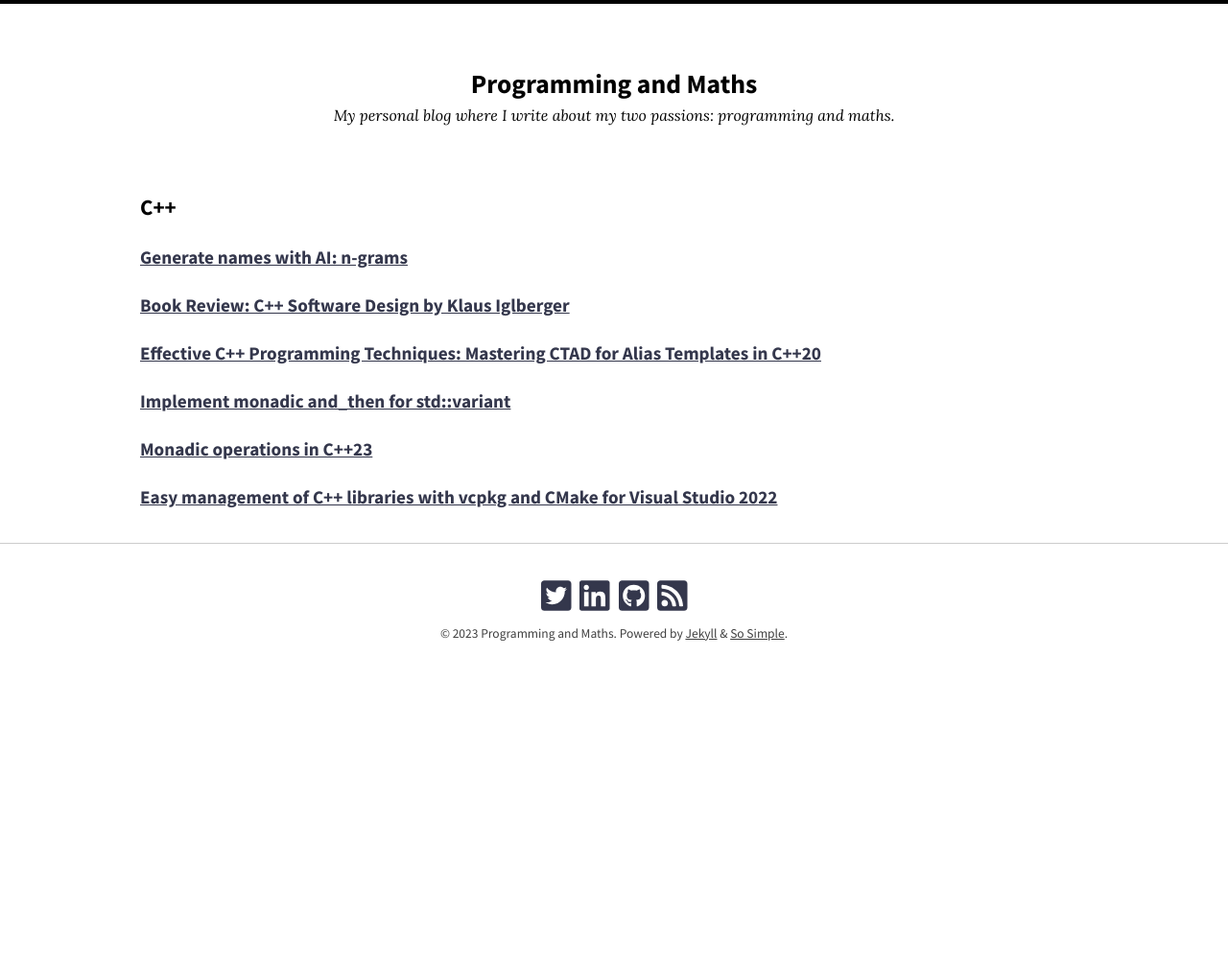
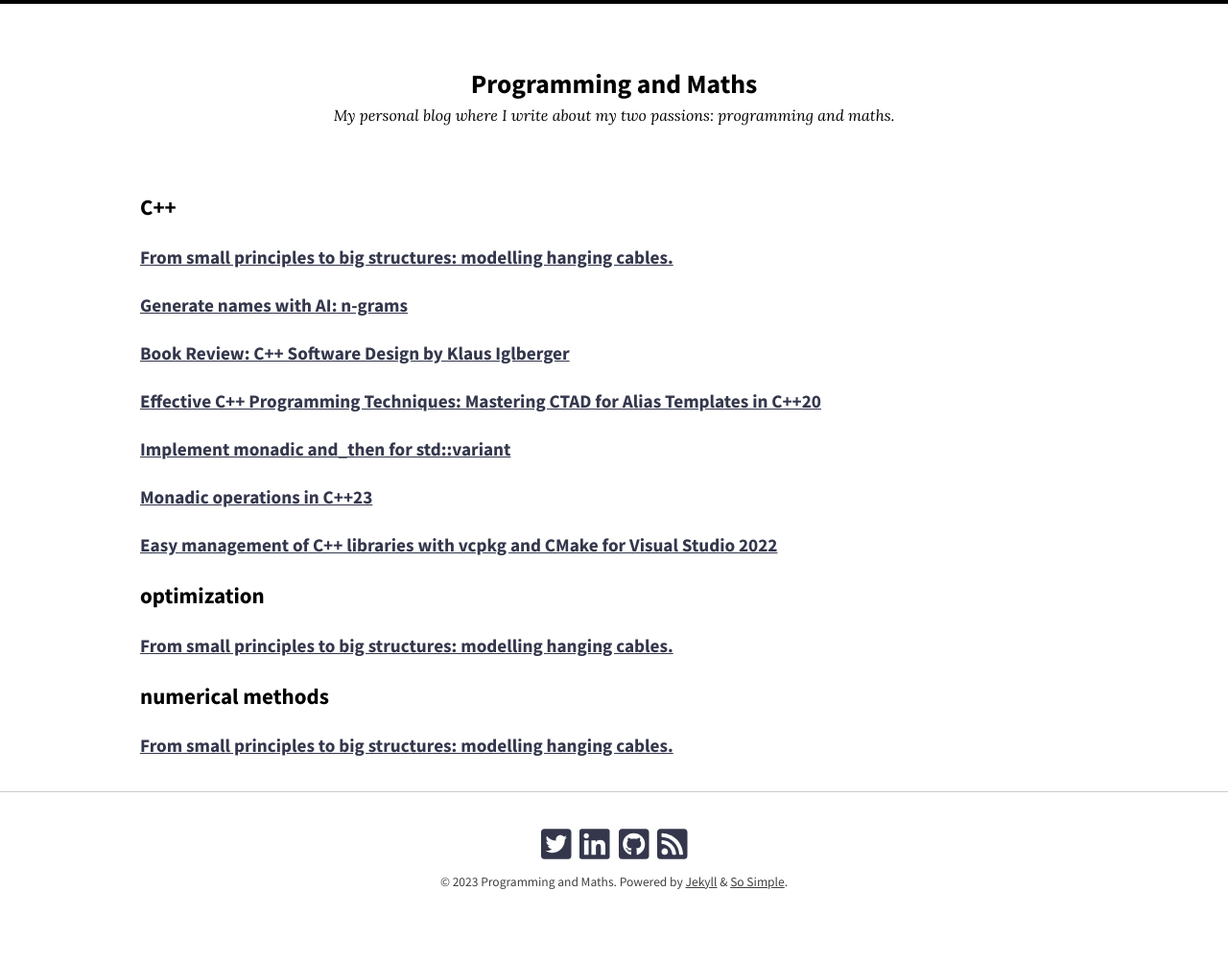
Before and after one commit to NikBomb/buildsucceded, a Jekyll site: the page built from categories.md, in a window 1280 px wide. Shown: the whole page at 96% size. Built offline with Jekyll 4.4.1, drawn with Linux system fonts in a browser that asks for light colours; nearby versions of some CDN libraries; before the commit the page ends 900 px from its top, so only the background shows below that; part of the change alters nothing that is shown.

Commit message:
Publish post on catenary

````diff
--- a/_layouts/default.html
+++ b/_layouts/default.html
@@ -19,4 +19,14 @@
     {% include scripts.html %}
   </body>
 
+  <script type="text/x-mathjax-config">
+    MathJax.Hub.Config({
+      tex2jax: {
+        inlineMath: [['$','$'], ['\\(','\\)']],
+        processEscapes: true
+      }
+    });
+    </script>
+    <script src="https://cdnjs.cloudflare.com/ajax/libs/mathjax/2.7.0/MathJax.js?config=TeX-AMS-MML_HTMLorMML" type="text/javascript"></script>
+
 </html>
--- /dev/null
+++ b/_posts/2023-06-11-catenary.markdown
@@ -0,0 +1,198 @@
+---
+layout: post
+title:  "From small principles to big structures: modelling hanging cables."
+date:   2023-07-3 08:00:00 +0000
+categories: [C++, optimization, numerical methods]
+---
+
+## Introduction
+
+I remember my first walk in one of the residential neighbourhoods of Oxford. One of the things that most struck me were the electric hanging cables from wooden poles.
+
+![](/assets/images/Hanging_cables.jpg)
+
+This intricate web of hanging wires over my head caught my imagination at the time, and still does today.
+
+The scientific debate on the shape that cables take as a result of gravity has span centuries, with contribution from Galileo to Bernoulli.
+
+For a long time it was taught that hanging cables would form parabolas, but a rigorous analysis of the problem from Bernoulli showed that indeed the shape is a hyperbolic cosine, since then called catenary. [proof](https://proofwiki.org/wiki/Equation_of_Catenary)
+
+The analysis is formally correct however is limited to cables with constant mass, and is not simply applicable to webs, and more complicated problems like varying mass etc.
+
+Thankfully we now live the mighty era of computers, and in this post I will outline a strategy able to model hanging cables, using first principles.
+
+I will first break down the problem in small atomic units, that when put together will result in catenaries.
+
+
+## The physical model
+
+In absence of wind and other forces a cable hanging between 2 points A and B is at rest. This is a result of the first principle of dynamics by Newton. In simpler terms, the resultant of the forces acting on any section of the cable however small is zero:
+
+ ![Equilibrium](/assets/images/catenary/Equilibrium.png){:style="display:block; margin-left:auto; margin-right:auto"}
+
+In equation format:
+
+ $$\sum F_x =  T_{xr} - T_{xl} = 0 $$
+
+ $$\sum F_y =   T_{yr} + T_{yl} - mg = 0 $$
+
+ These two equation basically say the the tensions in the cable have to equilibrate the mass of that section. Now that we have a simple understanding, of how a section of behaves, we can slice up the whole cable and for every section draw the tensions and the weights.
+
+ ![Slice](/assets/images/catenary/Slice.png)
+
+### The weight force
+
+If we have a cable of initial length $$L$$ we can divide it in $$n$$ elements of length $$dl = \frac{L}{n}$$ if we imagine the linear density of the cable to be constant $$\rho$$ Every element will have a mass of
+
+$$dm = \rho * dl$$
+
+Therefore the weight acting on every section of the cable will be
+
+$$dw = dm * g$$
+
+### The tension force
+
+If you take a cable and try to stretch it, you will feel a resisting force in your arm, that is the cable tension. We will make the simplest assumption, that is that if double the force, you will feel twice the resistance from the cable, i.e. the cable has a linear response.
+
+$$T_x = k * l_x$$
+
+$$T_y = k * l_y$$
+
+The equations above tell us that if we apply a force on a cable of inital length $l$ it will resist with a force equal and opposite. This force is proportional to the material property $k$, the higher this constant the smaller the material stretch. In the equations above $l_x$ and $l_y$ are the lengths in the $x$ and $y$ direction. In this simulation they will be the $x$ and $y$ coordinates of two consecutive sections of the cable.
+
+This type of spring is called a zero length [spring](https://en.wikipedia.org/wiki/Lucien_LaCoste).
+
+### Connecting two springs
+
+At any internal section of the cable we will have two forces coming from the left and the right spring, so for a movement in the positive $x$ direction of a cable section the equilibrium will be:
+
+![x-equil](/assets/images/catenary/x-equil.png){:style="display:block; margin-left:auto; margin-right:auto"}
+
+$$k * x_{i - 1}  -2 * k * x_i - k * x_{i +1} = 0 \tag{1}\label{1}$$
+
+At the same time in the y direction:
+
+![y-equil](/assets/images/catenary/y-equil.png){:style="display:block; margin-left:auto; margin-right:auto"}
+
+$$ k * y_{i - 1} -2 * k * y_i + k * y_{i +1} - dm*g = 0 \tag{2}\label{2}$$
+
+
+
+## Solving the problem
+
+Armed with $\eqref{1}$ and $\eqref{2}$ we can now solve the problem of finding the shape of a cable under its own weight.
+
+![y-equil](/assets/images/catenary/Geometry.png){:style="display:block; margin-left:auto; margin-right:auto"}
+
+We define a cable of lenght $L$, discretized with $N$ elements of length $L_{el}$ in a straigth position, at $y=0$. The cable has a stiffnes $k$ and a density $\rho$. Obviously in this starting position the equilibrium is not respected and equation $\eqref{2}$ will have a non-zero value.
+
+Our intuitiution is that we need to pull the cable down to generate a force equal and opposite to the weight of the cable, however how do we define this amount of displacement?
+
+One way to do it, would be to randomly assign a position to every section of the cable, and hope for the best, however there is a clever way to go about it.
+
+### Optimization using gradient descent
+
+As a recap, our objective is to find for every section of the cable a position $(x,y)$ such that the elastic force of the cable is in static equilibrium with the weight of the cable.
+
+So given a configuration we can define the error as:
+
+$$ \sum^{n - 1 }_{1}(k * x_{i - 1}  -2 * k * x_i - k * x_{i + 1})^2 +  (k * y_{i - 1} -2 * k * y_i + k * y_{i + 1} - dm*g)^2 = E \tag{3}\label{3}$$
+
+In $\eqref{3}$ $E$ is the level of error. The error is 0 if and only if the two contributions are 0, which means that equation $\eqref{1}$ and $\eqref{2}$ are satisfied. The sum runs over the internal nodes of the cable since the boundaries are fixed.
+
+To minimize the error we will use a gradient descent approach, i.e.
+
+* Compute $\frac{\partial{E}}{\partial{x_i}}$ and $\frac{\partial{E}}{\partial{y_i}}$
+* Update $x_i = x_i - \eta * \frac{\partial{E}}{\partial{x_i}}$
+* Update $x_i = y_i - \eta * \frac{\partial{E}}{\partial{y_i}}$
+* Repeat
+
+In the algorithm above $\eta$ is a user defined parameter and
+
+
+$$\frac{\partial{E}}{\partial{x_i}}  = -4  * k * (k * x_{i - 1}  -2 * k * x_i - k * x_{i + 1})$$
+
+$$\frac{\partial{E}}{\partial{y_i}}  = -4  * k * (k * y_{i - 1} -2 * k * y_i + k * y_{i + 1} - dm*g)$$
+
+
+
+## The code
+
+
+For this project I have used C++ to solve the catenary problem, the code is hosted on my [github](https://github.com/NikBomb/catenary/blob/master/catenary.cpp) . At the hearth of the algorithm we will use, there are 3 functions I will post here for convenience.
+
+
+```cpp
+void updateForces(const std::vector<Vec2D>& positions,
+                  const std::vector<scalar>& mass,
+                  const scalar K,
+                  const scalar gravity,
+                  std::vector<Vec2D>& forces){
+
+    for (int i = 1; i < forces.size() - 1; ++i){
+        forces[i].x = (positions[i - 1].x - 2 *positions[i].x  + positions[i + 1].x ) * K;
+
+        forces[i].y = (positions[i - 1].y - 2*positions[i].y  + positions[i + 1].y ) * K - mass[i] * gravity;
+
+    }
+
+}
+```
+
+In `updateForces` we will update the `forces` vector given the position, mass, stiffness and gravity.
+
+```cpp
+scalar getResidual(const std::vector<Vec2D>& forces){
+
+    scalar res = 0;
+
+    for (size_t i = 1; i < forces.size() - 1; ++i){
+        res += norm(forces[i]);
+    }
+
+    return res;
+}
+```
+
+Once the forces have been computed we have to understand wheter we are in static equilibrium $\eqref{3}$. I used a typedef scalar to experiment with different precisions.
+
+Finally we can compute the derivates of the error with respect to the positions $x$ and $y$ of every node using
+
+```cpp
+std::vector<Vec2D> getDerivatives(const std::vector<Vec2D>& positions,
+                  const std::vector<scalar>& mass,
+                  const scalar K,
+                  const scalar gravity) {
+
+std::vector<Vec2D> derivatives;
+
+ for (int i = 1; i < positions.size() - 1; ++i){
+    derivatives.emplace_back(Vec2D{-4 * (positions[i - 1].x - 2 *positions[i].x  + positions[i + 1].x ) * K,
+                                   -4 * ( (positions[i - 1].y - 2 *positions[i].y  + positions[i + 1].y ) * K - mass[i] * gravity)});
+ }
+    return derivatives;
+}
+```
+
+So the algorithm will work as follows:
+
+* Define inputs
+* Start from straight cable
+* Call `updateForces`
+* Call `getResidual`
+* If residual is bigger then threshold, continue else end.
+* Call `getDerivatives`
+* Update Positions
+* Repeat
+
+For fun, here is the static image of the algorithm converiging to the final position of the cable, using data from this [video](https://www.youtube.com/watch?v=OBoPpTExyBI)
+
+![Result](/assets/images/catenary/result.png){:style="display:block; margin-left:auto; margin-right:auto"}
+
+## Conclusions
+
+We have delved into the physical world around us, and examined how a structure like a cable under its own weight, can be modelled using first principles and atomic elements. Thank to the power of computers, this kind of approach in very popular in simulations, since it is simple and explainable.
+
+We then have solved numerically the static equilibrium of the cable using gradient descent, a popular algorithm used in ML domain. Finally we have coded up the algorithm from scratch and compared the result against the analytical solution with a good degree of approximation.
+
+I hope you had as much fun reading this as I had coding and writing this up.
````
Also changed, not shown: Gemfile.lock, assets/images/Hanging_cables.jpg (added), assets/images/catenary/Equilibrium.png (added), assets/images/catenary/Geometry.png (added), assets/images/catenary/Slice.png (added), assets/images/catenary/result.png (added), assets/images/catenary/x-equil.png (added), assets/images/catenary/y-equil.png (added).
